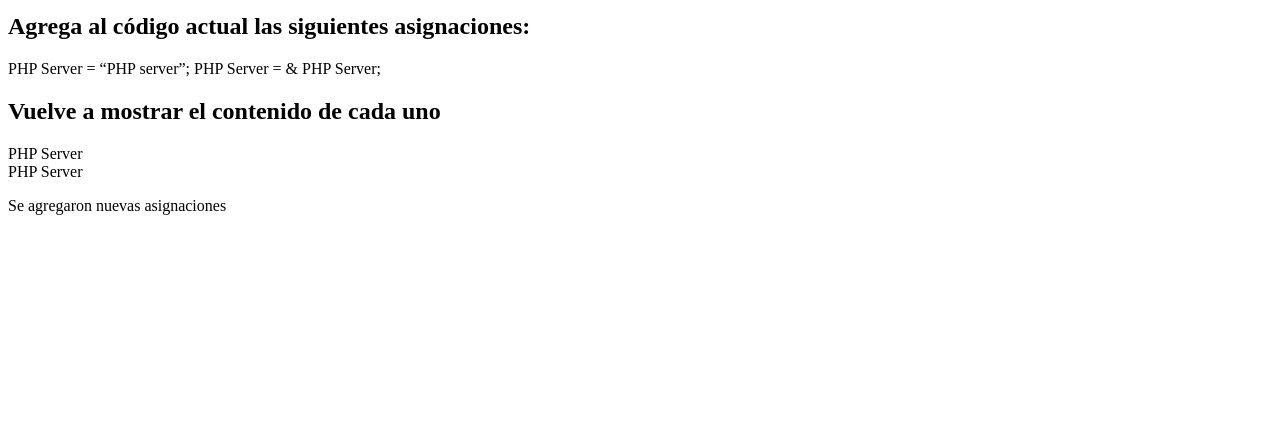
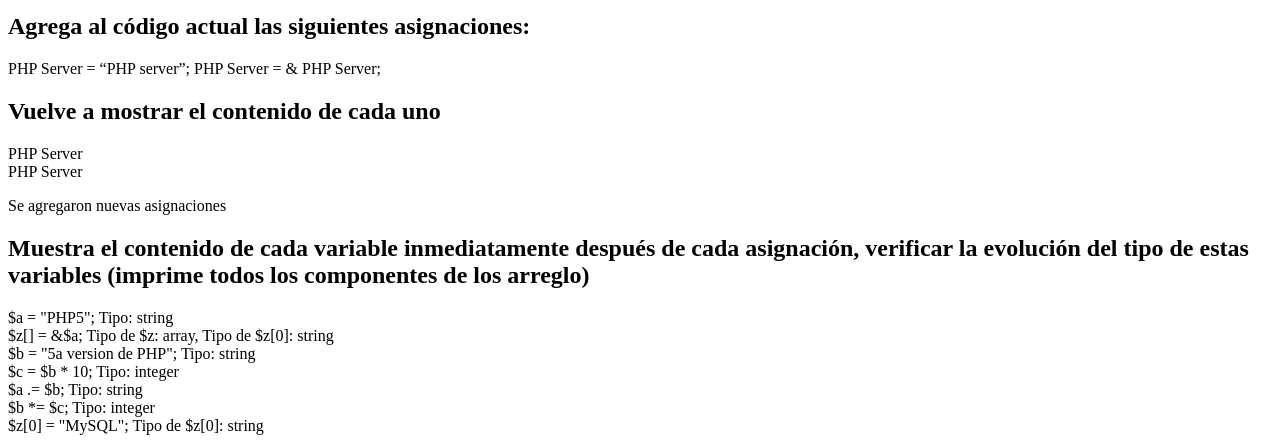
Before and after one commit to Valeriagarzon/tecweb, a PHP site: page / in a window 1280 px wide. Shown: the part 507-950 px from the top of the page. Before the commit the page ends 722 px from the top, so only its background shows below. Run offline with PHP 8.4, Linux system fonts and the light colour scheme.

Commit message:
Inciso C cargado

```diff
--- a/practicas/p03/index.php
+++ b/practicas/p03/index.php
@@ -57,6 +57,34 @@
         echo ($b); echo "<br>";
         echo "<p>Se agregaron nuevas asignaciones</p>";
 
+        echo "<h2>
+         Muestra el contenido de cada variable inmediatamente
+         después de cada asignación, verificar la evolución del tipo de estas variables
+         (imprime todos los componentes de los arreglo)
+            </h2>";
+
+            $a = "PHP5";
+            echo "\$a = \"$a\"; Tipo: " . gettype($a) . "\n"; echo "<br>";
+            $z[] = &$a;
+            echo "\$z[] = &\$a; Tipo de \$z: " . gettype($z) . ", Tipo de \$z[0]: " . gettype($z[0]) . "\n"; echo "<br>";
+            $b = "5a version de PHP";
+            echo "\$b = \"$b\"; Tipo: " . gettype($b) . "\n";  echo "<br>";
+          @  $c = $b * 10;
+            echo "\$c = \$b * 10; Tipo: " . gettype($c) . "\n";  echo "<br>";
+            $a .= $b;
+            echo "\$a .= \$b; Tipo: " . gettype($a) . "\n";  echo "<br>";
+            $b *= $c;
+            echo "\$b *= \$c; Tipo: " . gettype($b) . "\n";  echo "<br>";
+            $z[0] = "MySQL";
+            echo "\$z[0] = \"MySQL\"; Tipo de \$z[0]: " . gettype($z[0]) . "\n";  echo "<br>";
+
+
+
+
+
+
+
+
 
 
 
```
